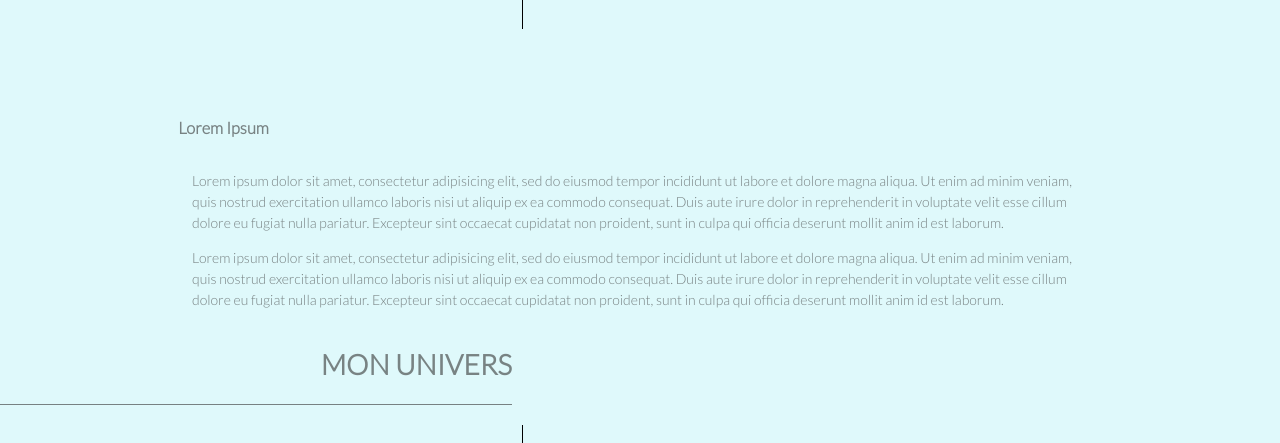
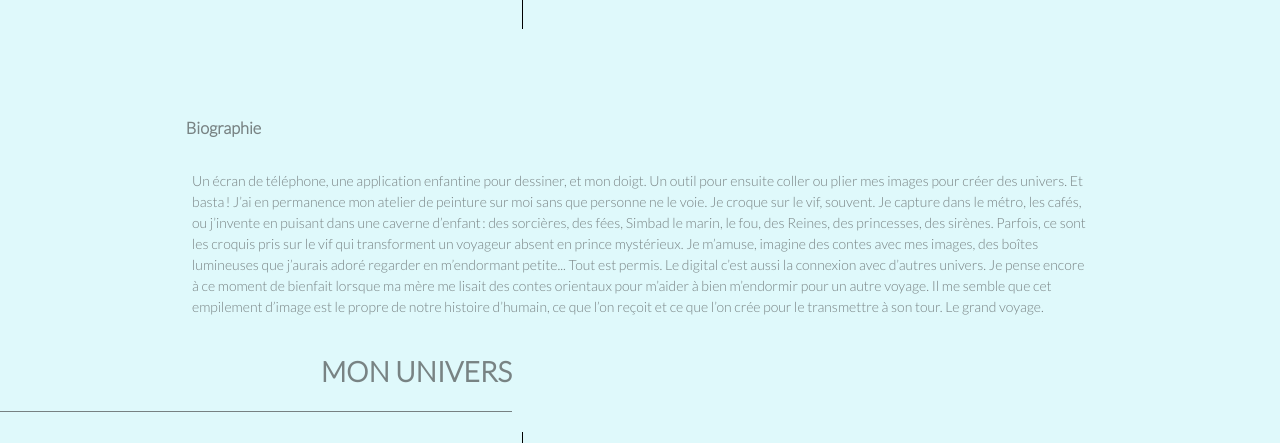
Before and after one commit to axelviskovic/dominique.bayol, a PHP site: page /portrait.html in a window 1280 px wide. Shown: the part 920-1363 px from the top of the page. Run offline with PHP 8.4, Linux system fonts and the light colour scheme; style sheets or scripts are compiled from the project's sources; some libraries are stand-ins or nearby versions.

Commit message:
update (debug)

```diff
--- a/portrait.html
+++ b/portrait.html
@@ -59,10 +59,15 @@
          <img src="dist/res/images/Portrait.png" alt="#">
          <div class="txtInfos">
            <h2>Lorem Ipsum</h2>
-           <p>Lorem ipsum dolor sit amet, consectetur adipisicing elit, sed do eiusmod tempor incididunt ut labore et dolore magna aliqua. Ut enim ad minim veniam, quis nostrud exercitation ullamco laboris nisi ut aliquip ex ea commodo consequat. Duis aute irure dolor in reprehenderit in voluptate velit esse cillum dolore eu fugiat nulla pariatur. Excepteur sint occaecat cupidatat non proident, sunt in culpa qui officia deserunt mollit anim id est laborum.</p>
+           <p>Dominique Bayol est née dans le Sud-Ouest de la France et a passé ses douze premières années dans l’Est de l’Algérie. De formation littéraire, elle lâche ce cursus lorsqu’elle rencontre la sérigraphie.
+           Entrepreneuse, elle crée Syria durant 8 ans, un atelier de sérigraphie spécialisé dans les grands formats, les expositions muséales, la recherche artistique, et la signalétique muséale.</p>
            <div class="placeRight">
           </div>
-          <div id="divbouton">Lorem ipsum dolor sit amet, consectetur adipiscing elit. Maecenas nisl lectus, consequat eget iaculis nec, cursus a metus. In eros massa, tincidunt vel dolor eu, rutrum laoreet nibh. Ut bibendum massa sed consequat ultricies. Duis sed ante quis odio mattis ornare. In vitae quam a est aliquam aliquet non vel purus. Praesent condimentum nibh odio, et condimentum odio interdum ut. Nunc mattis viverra ipsum ut venenatis. Nulla facilisi.</div>
+          <div id="divbouton">Le dessin est comme un retour en terre promise pour moi. Je dois ce voyage d’Homère au digital qui me va si bien ! On peut tout essayer, essaimer, empiler, plier, coller, dessiner juste avec son doigt et une grande concentration physique pour la justesse et l’appui du dessiné.
+
+          Cette liberté et ce contrôle du corps jusqu’à la pulpe du doigt, titille ma créativité. Je veux prendre toutes les routes tant le plaisir est grand en chemin.
+
+          Je vous invite à créer votre propre voyage dans cette galerie et à y avoir autant de joie. </div>
           <div class="buttonPortraitArtiste">
             <span><a href="#" data-toShow="divbouton" title="voir_plus">Voir plus </a></span>
           </div>
@@ -70,12 +75,21 @@
         </div>
        </div>
      <div class="title_infos">
-      <h3>Lorem Ipsum</h3>
+      <h3>Biographie</h3>
      </div>
      <div class="text1_portrait">
        <div class="text_bio">
-         <p>Lorem ipsum dolor sit amet, consectetur adipisicing elit, sed do eiusmod tempor incididunt ut labore et dolore magna aliqua. Ut enim ad minim veniam, quis nostrud exercitation ullamco laboris nisi ut aliquip ex ea commodo consequat. Duis aute irure dolor in reprehenderit in voluptate velit esse cillum dolore eu fugiat nulla pariatur. Excepteur sint occaecat cupidatat non proident, sunt in culpa qui officia deserunt mollit anim id est laborum.</p>
-         <p>Lorem ipsum dolor sit amet, consectetur adipisicing elit, sed do eiusmod tempor incididunt ut labore et dolore magna aliqua. Ut enim ad minim veniam, quis nostrud exercitation ullamco laboris nisi ut aliquip ex ea commodo consequat. Duis aute irure dolor in reprehenderit in voluptate velit esse cillum dolore eu fugiat nulla pariatur. Excepteur sint occaecat cupidatat non proident, sunt in culpa qui officia deserunt mollit anim id est laborum.</p>
+         <p>Un écran de téléphone, une application enfantine pour dessiner, et mon doigt. Un outil pour ensuite coller ou plier mes images pour créer des univers. Et basta !
+
+          J’ai en permanence mon atelier de peinture sur moi sans que personne ne le voie. Je croque sur le vif, souvent.
+
+          Je capture dans le métro, les cafés, ou j’invente en puisant dans une caverne d’enfant : des sorcières, des fées, Simbad le marin, le fou, des Reines, des princesses, des sirènes. Parfois, ce sont les croquis pris sur le vif qui transforment un voyageur absent en prince mystérieux.
+
+          Je m’amuse, imagine des contes avec mes images, des boîtes lumineuses que j’aurais adoré regarder en m’endormant petite... Tout est permis. Le digital c’est aussi la connexion avec d’autres univers.
+
+          Je pense encore à ce moment de bienfait lorsque ma mère me lisait des contes orientaux pour m’aider à bien m’endormir pour un autre voyage.
+
+          Il me semble que cet empilement d’image est le propre de notre histoire d’humain, ce que l’on reçoit et ce que l’on crée pour le transmettre à son tour. Le grand voyage. </p>
        </div>
      </div>
      <div class="line_decoration">
@@ -85,7 +99,7 @@
        <div class="contentUnivers">
          <img src="dist/res/images/art2.JPEG" alt="image">
          <div class="txtUnivers">
-           <h2>Lorem Ipsum</h2>
+           <h2>Dessiner chemin faisant. Peintre voyageuse. </h2>
            <p>Lorem ipsum dolor sit amet, consectetur adipisicing elit, sed do eiusmod tempor incididunt ut labore et dolore magna aliqua. Ut enim ad minim veniam, quis nostrud exercitation ullamco laboris nisi ut aliquip ex ea commodo consequat. Duis aute irure dolor in reprehenderit in voluptate velit esse cillum dolore eu fugiat nulla pariatur. Excepteur sint occaecat cupidatat non proident, sunt in culpa qui officia deserunt mollit anim id est laborum.</p>
          </div>
        </div>
--- a/src/sass/app.scss
+++ b/src/sass/app.scss
@@ -1,9 +1,9 @@
 @import "_config.scss";
 
-@import "partials/_global.scss";
+@import "partials/_global";
 @import "partials/_header";
 @import "partials/_footer";
 @import "partials/_home";
 @import "partials/_portrait";
 @import "partials/_collection";
-@import "partials/_main_event";
+@import "partials/_event";
```
Also changed, not shown: evenement.html (+20 -5 lines), src/sass/partials/_event.scss (renamed from src/sass/partials/_main_event.scss), 1 other file.
